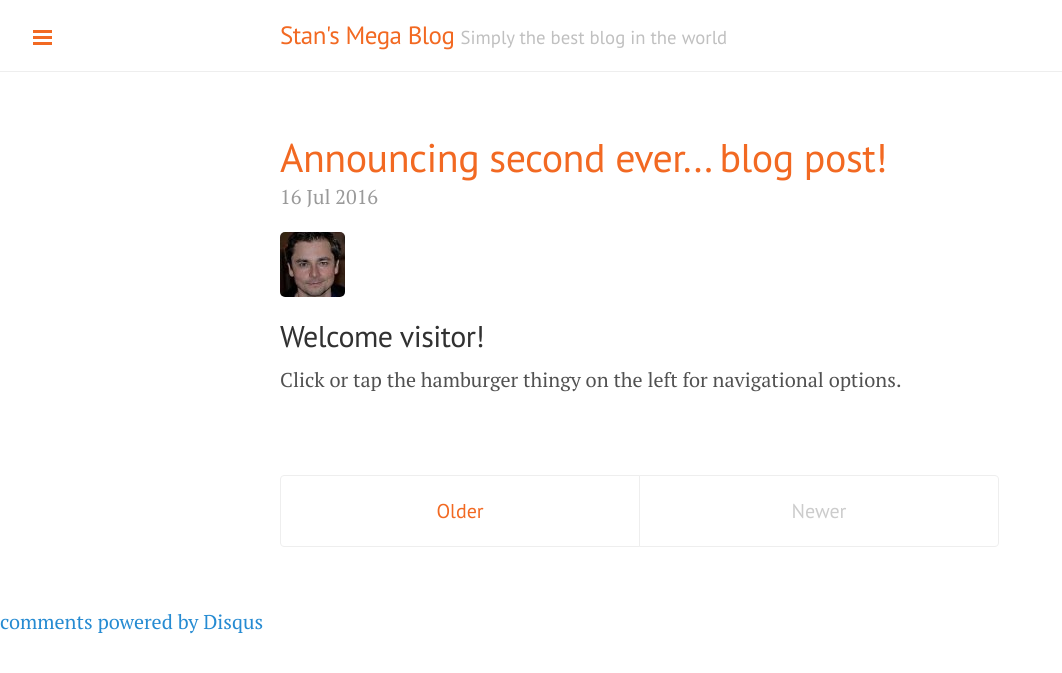
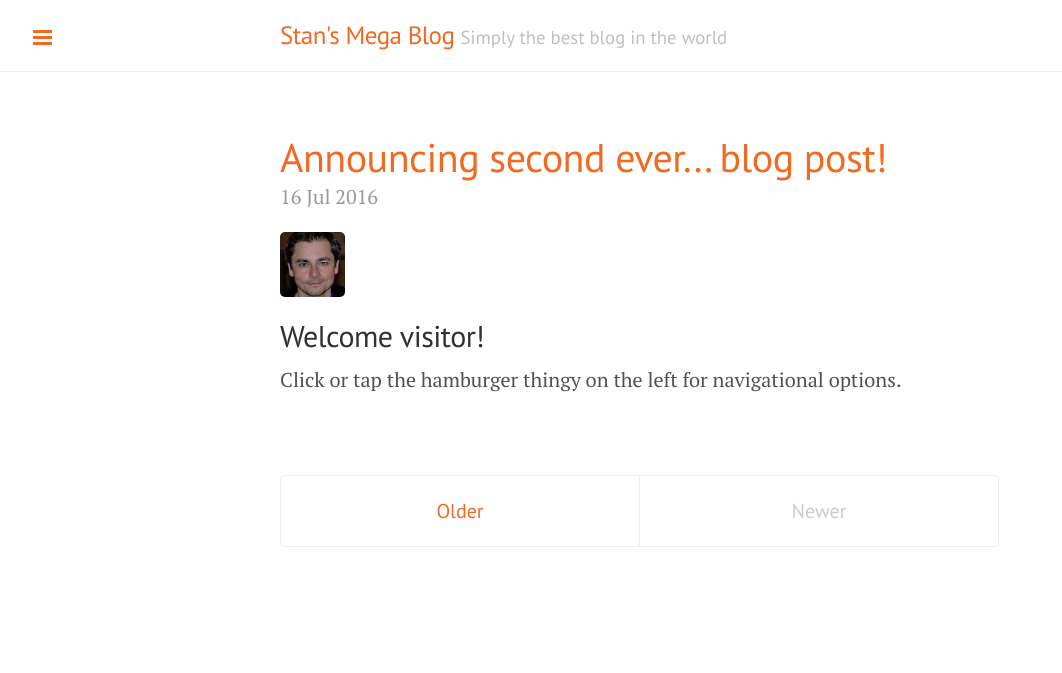
Before and after one commit to ssarber/ssarber.github.io, a Jekyll site: the page built from index.html, in a window 1280 px wide. Shown: the top 673 px of the page, without its empty margins (0-1062 px from the left). Built offline with Jekyll 4.4.1, drawn with Linux system fonts in a browser that asks for light colours; Markdown is read by kramdown in place of the engine named in the settings; the list of posts is cut into pages by our own code; comment, search, counter and statistics services are not loaded.

Commit message:
Disable discus

```diff
--- a/_includes/comments.html
+++ b/_includes/comments.html
@@ -1,5 +1,6 @@
 <!-- Add Disqus comments. -->
 <div id="disqus_thread" style="width: 50%; margin-left: auto; margin-right: auto"></div>
+<!--
 <script type="text/javascript">
         /* * * CONFIGURATION VARIABLES: EDIT BEFORE PASTING INTO YOUR WEBPAGE * * */
         var disqus_shortname = 'ssarber'; // required: replace example with your forum shortname
@@ -13,3 +14,4 @@
     </script>
     <noscript>Please enable JavaScript to view the <a href="http://disqus.com/?ref_noscript">comments powered by Disqus.</a></noscript>
     <a href="http://disqus.com" class="dsq-brlink">comments powered by <span class="logo-disqus">Disqus</span></a>
+    -->
--- a/_includes/sidebar.html
+++ b/_includes/sidebar.html
@@ -25,8 +25,7 @@
       {% endif %}
     {% endfor %}
     <a class="sidebar-nav-item" href="{{ site.github.repo }}">GitHub</a>
-    <a class="sidebar-nav-item" href="https://www.linkedin.com/stansarber">LinkedIn</a>
-    <a class="sidebar-nav-item" href="{{ site.github.repo }}">Reading list</a>
+    <a class="sidebar-nav-item" href="/404.html">Reading list</a>
     <span class="sidebar-nav-item">Currently v{{ site.version }}</span>
   </nav>
 
```
